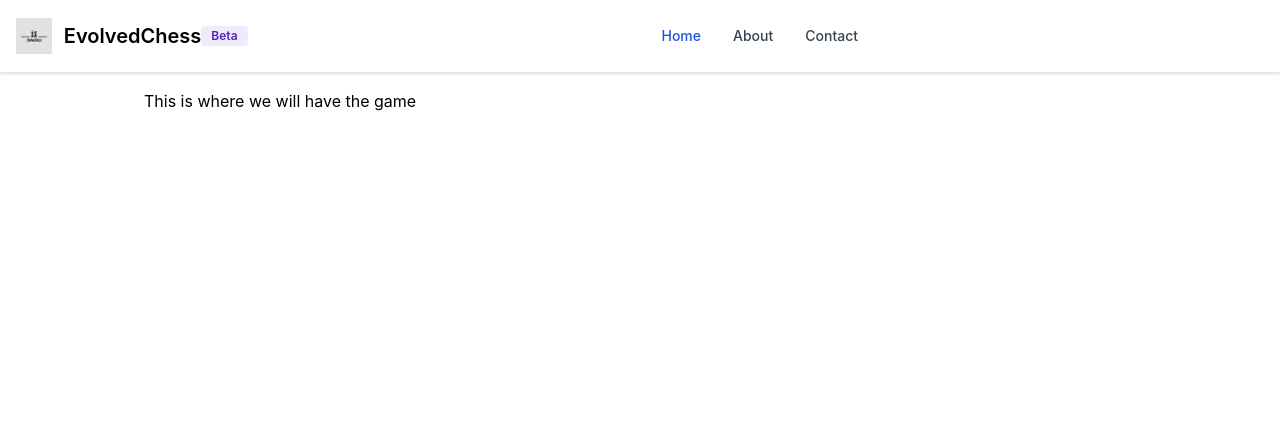
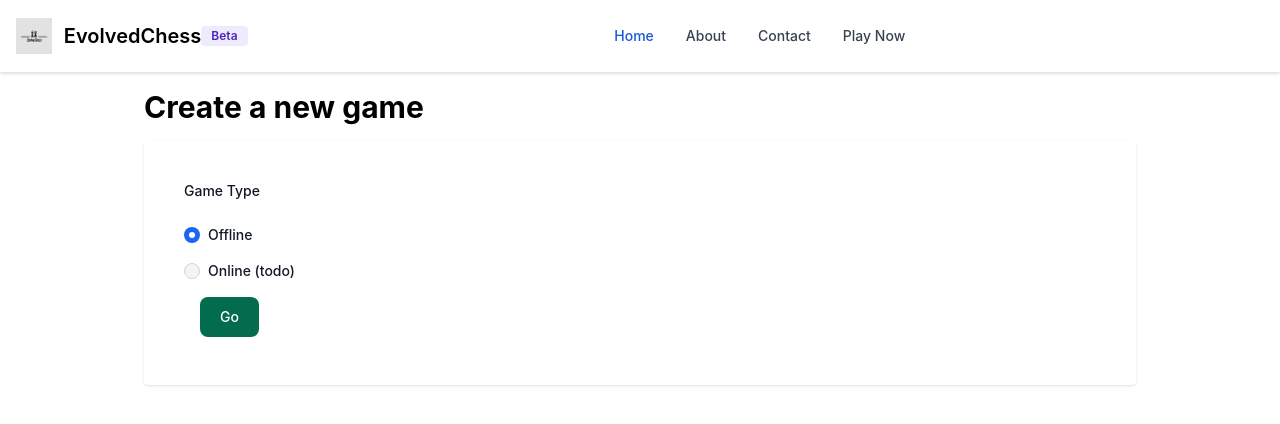
Before and after one commit to KivalM/EvolutionChess, a SvelteKit app: page /play in a window 1280 px wide. Shown: the top 424 px of the page. Built offline with nearby package versions, Linux system fonts and the light colour scheme.

Commit message:
minor changes

```diff
--- a/src/lib/components/Header.svelte
+++ b/src/lib/components/Header.svelte
@@ -72,6 +72,14 @@
 							>Contact</a
 						>
 					</li>
+
+					<li>
+						<a
+							href="{base}/play"
+							class="block py-2 pr-4 pl-3 text-gray-700 rounded hover:bg-gray-100 md:hover:bg-transparent md:hover:text-blue-700 md:p-0 md:dark:hover:text-white dark:text-gray-400 dark:hover:bg-gray-700 dark:hover:text-white md:dark:hover:bg-transparent dark:border-gray-700"
+							>Play Now</a
+						>
+					</li>
 				</ul>
 			</div>
 		</div>
--- a/src/lib/components/Jumbotron.svelte
+++ b/src/lib/components/Jumbotron.svelte
@@ -25,7 +25,7 @@
 				Play Now
 			</a>
 		</div>
-		<div class="hidden lg:mt-0 lg:col-span-5 lg:flex ">
+		<div class="hidden lg:mt-auto lg:col-span-5 lg:flex justify-center ">
 			<img src={queen} alt="mockup" />
 		</div>
 	</div>
--- a/src/routes/play/+page.svelte
+++ b/src/routes/play/+page.svelte
@@ -3,6 +3,45 @@
 	<meta name="description" content="About this app" />
 </svelte:head>
 
-<div class="text-column">
-	<h1>This is where we will have the game</h1>
+<div>
+	<h3 class="text-3xl font-bold dark:text-white pb-4">Create a new game</h3>
+	<form class="shadow bg-grey-400 p-10 rounded disp">
+		<div class="mb-6">
+			<span class="block mb-2 text-sm font-medium text-gray-900 dark:text-gray-300">
+				Game Type
+			</span>
+		</div>
+		<div class="flex items-center mb-4">
+			<input
+				id="default-radio-1"
+				checked
+				type="radio"
+				value=""
+				name="default-radio"
+				class="w-4 h-4 text-blue-600 bg-gray-100 border-gray-300 focus:ring-blue-500 dark:focus:ring-blue-600 dark:ring-offset-gray-800 focus:ring-2 dark:bg-gray-700 dark:border-gray-600"
+			/>
+			<label for="default-radio-1" class="ml-2 text-sm font-medium text-gray-900 dark:text-gray-300"
+				>Offline</label
+			>
+		</div>
+		<div class="flex items-center">
+			<input
+				disabled
+				id="default-radio-2"
+				type="radio"
+				value=""
+				name="default-radio"
+				class="w-4 h-4 text-blue-600 bg-gray-100 border-gray-300 focus:ring-blue-500 dark:focus:ring-blue-600 dark:ring-offset-gray-800 focus:ring-2 dark:bg-gray-700 dark:border-gray-600"
+			/>
+			<label for="default-radio-2" class="ml-2 text-sm font-medium text-gray-900 dark:text-gray-300"
+				>Online (todo)
+			</label>
+		</div>
+
+		<button
+			type="button"
+			class="text-white bg-green-700 hover:bg-blue-800 m-4 r-0 focus:ring-4 focus:ring-blue-300 font-medium rounded-lg text-sm px-5 py-2.5 mr-2 mb-2 dark:bg-blue-600 dark:hover:bg-blue-700 focus:outline-none dark:focus:ring-blue-800"
+			>Go</button
+		>
+	</form>
 </div>
```
